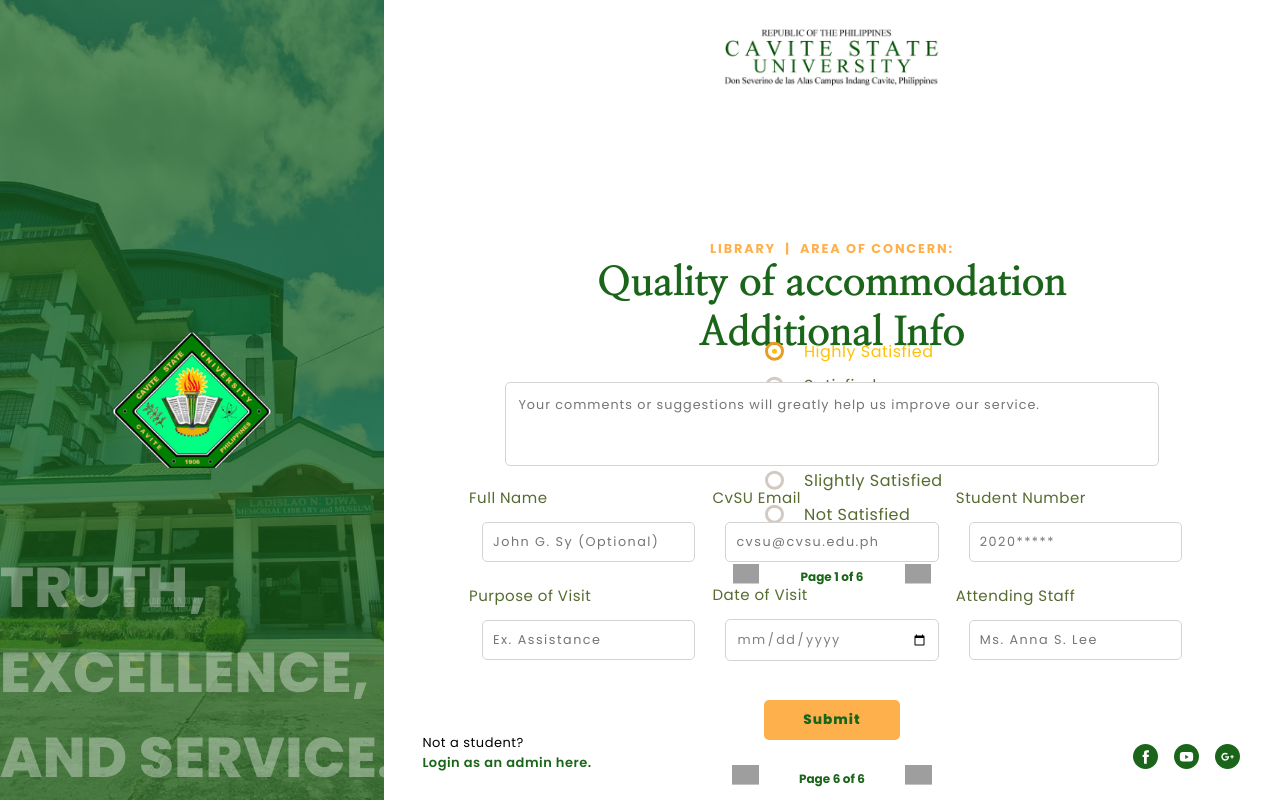
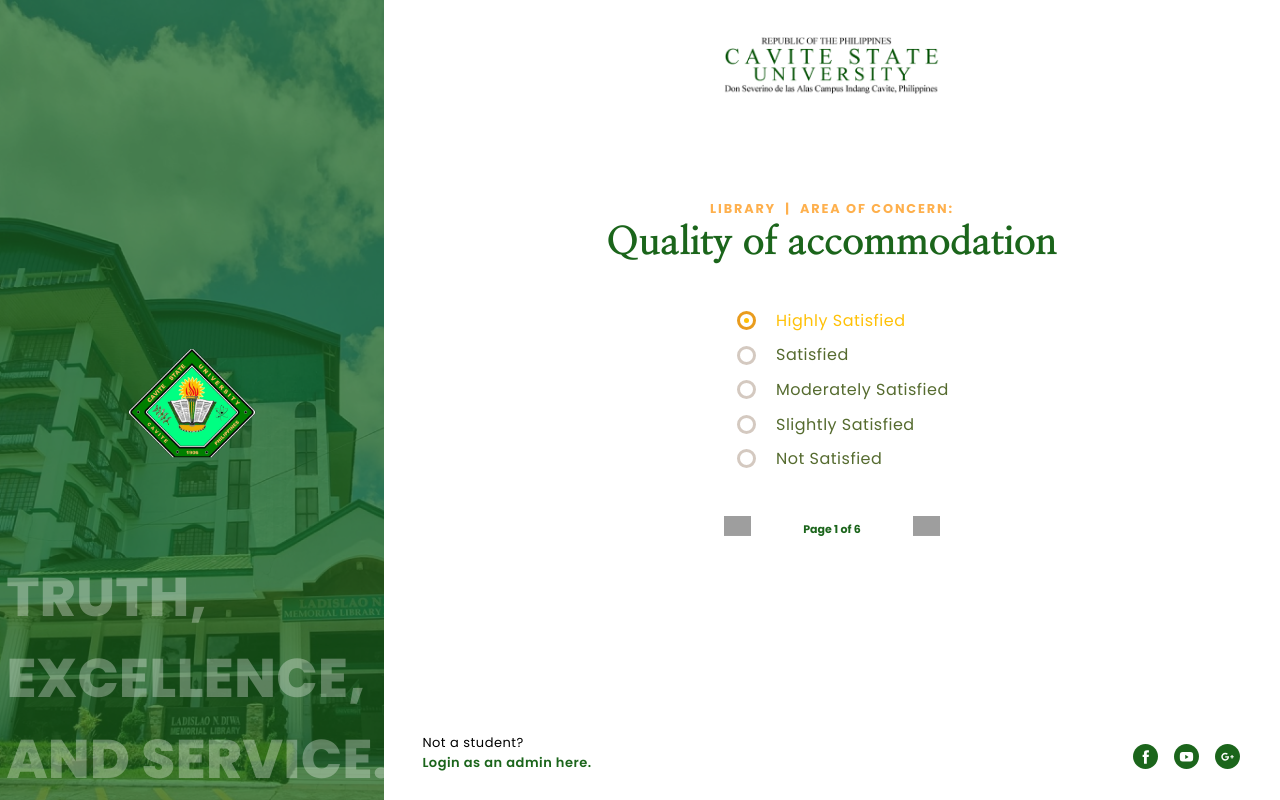
Before and after one commit to angelydy/cvsu-feedback-form, a PHP site: page /fb_library/index.html in a window 1280 px wide. Run offline with PHP 8.4, Linux system fonts and the light colour scheme; grey boxes are pictures that could not be loaded.

Commit message:
adds stylesheet and changed update page ui

```diff
--- a/fb_library/admin/index.php
+++ b/fb_library/admin/index.php
@@ -4,6 +4,7 @@
 <head>
   <meta http-equiv="Cache-control" content="no-cache">
   <meta http-equiv="X-UA-Compatible" content="IE=edge">
+  <meta name="viewport" content="width=device-width, initial-scale=1">
   <meta charset="UTF-8">
   <title>CvSU Online Feedback - Library Admin Login</title>
   <script src="https://cdnjs.cloudflare.com/ajax/libs/modernizr/2.8.3/modernizr.min.js" type="text/javascript"></script>
@@ -19,7 +20,7 @@
   </div>
   <div class="log-form">
 
-    <h2><a href="/"><img src="images/logo.png" alt="" class="index-logo"></a>&nbsp Login to your account</h2>
+    <h2><a href="/fb_system"><img src="images/logo.png" alt="" class="index-logo"></a>&nbsp Login to your account</h2>
     <form action="checklogin.php" method="POST">
       <input type="email" title="Input admin email." placeholder="Admin Email" name="email" autocomplete="off" />
       <input type="password" title="Input admin password." placeholder="Password" name="password" autocomplete="off" />
--- a/fb_library/css/libraryFeedbackForm.css
+++ b/fb_library/css/libraryFeedbackForm.css
@@ -1,10 +1,125 @@
 @import url("https://fonts.googleapis.com/css2?family=Poppins:wght@200;300;400;500;600;700;800;900&display=swap");
 @import url("https://fonts.googleapis.com/css2?family=Nanum+Myeongjo:wght@800&display=swap");
+
 body {
   margin: 0;
   padding: 0;
-  font-family: 'Poppins', sans-serif;
+  font-family: 'Poppins', 'Segoe UI', 'Helvetica', sans-serif;
+  position: relative;
+  /* Modal Content */
+  /* The Close Button */
+  /* Firefox */
 }
+
+body .modal {
+  display: none;
+  /* hidden by default */
+  position: fixed;
+  /* stay in place */
+  z-index: 1;
+  /* sit on top */
+  width: 100%;
+  /* full width */
+  height: 100%;
+  /* full height */
+  background-color: rgba(0, 0, 0, 0.4);
+  /* black w/ opacity */
+}
+
+body .modal-content {
+  background-color: #fefefe;
+  margin: auto;
+  border: 1px solid #888;
+  width: 25em;
+  height: 13em;
+  border-radius: 8px;
+  position: absolute;
+  top: 50%;
+  left: 50%;
+  -webkit-transform: translate(-50%, -50%);
+          transform: translate(-50%, -50%);
+}
+
+body .modal-content .green-rectangle {
+  border-top-left-radius: 8px;
+  border-top-right-radius: 8px;
+  background-color: #1B651B;
+  width: 100%;
+  height: 3em;
+}
+
+body .modal-content p {
+  padding-top: 1em;
+  text-align: center;
+  font-family: 'NanumMyeongjo', serif;
+  font-weight: bold;
+}
+
+body .modal-content .modal-btns {
+  margin: auto;
+  width: 10em;
+  display: -webkit-box;
+  display: -ms-flexbox;
+  display: flex;
+  padding-top: 2em;
+}
+
+body .modal-content .modal-btns button {
+  width: 5em;
+  height: 2.5em;
+  border-radius: 8px;
+  font-weight: 700;
+  font-size: 0.8em;
+  color: black;
+  text-align: center;
+  margin: 0 0.5em;
+  font-family: 'NanumMyeongjo', serif;
+  background-color: white;
+  border-color: #E1E1E1;
+  border-width: 2px;
+  border-style: solid;
+  cursor: pointer;
+}
+
+body .modal-content .modal-btns button:hover {
+  background-color: #1B651B;
+  color: white;
+}
+
+body .close {
+  color: #1B651B;
+  float: right;
+  font-size: 28px;
+  font-weight: bold;
+}
+
+body .close:hover,
+body .close:focus {
+  color: #000;
+  text-decoration: none;
+  cursor: pointer;
+}
+
+body textarea, body input {
+  resize: none;
+  outline: none;
+}
+
+body textarea:focus, body input:focus {
+  outline: none;
+}
+
+body input::-webkit-outer-spin-button,
+body input::-webkit-inner-spin-button {
+  -webkit-appearance: none;
+  margin: 0;
+}
+
+body input[type=number] {
+  -moz-appearance: textfield;
+  appearance: textfield;
+}
+
 
 body .body-container {
   display: -webkit-box;
@@ -13,25 +128,29 @@
 }
 
 body .body-container .left-div {
-  height: 100%;
+  height: 120vh;
   width: 30%;
   background-image: url(assets/cvsu-lib.png);
-  position: relative;
+  position: fixed;
   background-repeat: no-repeat;
   background-size: cover;
 }
 
 body .body-container .left-div .cvsu-logo {
-  width: 10em;
+  width: 8em;
   position: absolute;
-  top: 50%;
+  top: 42%;
   left: 50%;
   -webkit-transform: translate(-50%, -50%);
           transform: translate(-50%, -50%);
 }
 
+body .body-container .left-div .cvsu-logo:hover {
+ opacity: 0.7;
+}
+
 body .body-container .left-div .green-overlay {
-  height: 100vh;
+  height: 120vh;
   width: 100%;
   background: #1B651BB2;
 }
@@ -39,23 +158,25 @@
 body .body-container .left-div .cvsu-tagline {
   font-weight: 800;
   color: #FFFFFFB2;
-  opacity: 50%;
-  font-size: 3.5em;
+  opacity: 45%;
+  font-size: 3.4em;
   position: fixed;
-  bottom: 0;
-  left: 0;
+  bottom: 0%;
+  left: .5%;
 }
 
 body .body-container .right-div {
   height: 100vh;
   position: relative;
   width: 70%;
+  left: 30%;
+  padding: 0;
 }
 
 body .body-container .right-div .cvsu-logo02 {
   width: 15em;
   position: absolute;
-  top: 2%;
+  top: 3%;
   left: 50%;
   -webkit-transform: translate(-50%, 0%);
           transform: translate(-50%, 0%);
@@ -67,7 +188,7 @@
   letter-spacing: 0.145em;
   color: #FEB04D;
   text-align: center;
-  padding-top: 30vh;
+  padding-top: 25vh;
 }
 
 body .body-container .right-div form {
@@ -82,20 +203,20 @@
   font-weight: bold;
 }
 
-body .body-container .right-div form .page2, body .body-container .right-div form .page3, body .body-container .right-div form .page4, body .body-container .right-div form .page5 {
+body .body-container .right-div form .page2, body .body-container .right-div form .page3, body .body-container .right-div form .page4, body .body-container .right-div form .page5,  body .body-container .right-div form .page6 {
   display: none;
 }
 
 body .body-container .right-div form h1 {
   text-align: center;
   font-weight: 800;
-  font-size: 2.5em;
+  font-size: 2.4em;
   color: #1B651B;
   font-family: 'Nanum Myeongjo', serif;
 }
 
 body .body-container .right-div form .choices-container {
-  width: 15em;
+  width: 20em;
   position: absolute;
   left: 50%;
   -webkit-transform: translate(-50%, 10%);
@@ -106,7 +227,9 @@
   display: -webkit-box;
   display: -ms-flexbox;
   display: flex;
-  margin-top: 2em;
+  margin-top: 5vh;
+  padding-bottom: 15vh;
+
 }
 
 body .body-container .right-div form .choices-container .page-nav .forward {
@@ -120,6 +243,10 @@
   cursor: pointer;
 }
 
+body .body-container .right-div form .choices-container .page-nav .forward:hover {
+  transform: scale(1.3);
+}
+
 body .body-container .right-div form .choices-container .page-nav .backward {
   border: none;
   background-color: transparent;
@@ -131,10 +258,15 @@
   cursor: pointer;
 }
 
+body .body-container .right-div form .choices-container .page-nav .backward:hover {
+  transform: scale(1.3);
+}
+
 body .body-container .right-div form .choices-container .page-nav .pageNum {
-  font-size: 12px;
-  margin: auto;
+  font-size: 11px;
+  margin: auto 0 auto 0;
   font-weight: bold;
+  font-family: 'Poppins', 'Segoe UI', sans-serif;
 }
 
 body .body-container .right-div form .choices-container .page-nav button {
@@ -159,5 +291,6 @@
 body .body-container .right-div .socialIcons img:hover {
   opacity: 0.5;
   cursor: pointer;
+  transform: scale(1.2);
 }
 /*# sourceMappingURL=libraryFeedbackForm.css.map */
--- a/fb_library/css/style.css
+++ b/fb_library/css/style.css
@@ -165,7 +165,7 @@
   color: #FFC107;
 }
 
-.agile_form input[type="submit"] {
+.agile_form input[type="button"] {
 	width:10em;
 	min-width: 10em;
     outline: none;
@@ -181,7 +181,7 @@
 	transition: 0.25s ease-in-out all;
 }
 
-.agile_form input[type="submit"]:hover{
+.agile_form input[type="button"]:hover{
 	color: #fff;
 	background: #1B651B;
 }
--- a/fb_library/index.html
+++ b/fb_library/index.html
@@ -12,12 +12,12 @@
 <link rel="shortcut icon" href="assets/cvsu-logo.png" type="image/x-icon">
 </head>
 
-<body style="overflow-y: scroll;">
+<body style="overflow-y: scroll; overflow-x: hidden;">
 
-  <div class="modal" id="myModal" hidden>
+  <div class="modal" id="myModal">
     <div class="modal-content">
       <div class="green-rectangle"></div>
-      <p>Are you sure you want to <br> submit this form?</p>
+      <p>Are you sure you that want to <br> submit this form?</p>
       <div class="modal-btns">
         <button class="modal-button" id="yes-button" onclick="yesBtnClick()">Yes</button>
         <button class="modal-button" id="no-button" onclick="noBtnClick()">No</button>
@@ -246,17 +246,17 @@
                 <center>
                   <div style="display: inline-block; align-items: left;">
                       <p style="text-align: left; font-size: 15px;"> Full Name <br>
-                        <input type="text" placeholder="John G. Sy (Optional)" name="name" />
+                        <input type="text" placeholder="John G. Sy (Optional)" name="name" autocomplete="off"/>
                       </p>
                   </div>
                   <div style="display: inline-block;">
                       <p style="text-align: left; font-size: 15px;"> CvSU Email <br>
-                          <input type="email" placeholder="cvsu@cvsu.edu.ph" name="email" required />
+                          <input type="email" placeholder="cvsu@cvsu.edu.ph" name="email" id="email" autocomplete="off" required />
                       </p>
                   </div>
                   <div style="display: inline-block;">
                       <p style="text-align: left; font-size: 15px;"> Student Number <br>
-                          <input type="text" maxlength="9" minlength="9" placeholder="2020*****" name="stu_num" class="input-for-stunum" required />
+                          <input type="text" maxlength="9" minlength="9" placeholder="2020*****" name="stu_num" class="input-for-stunum" id="stu_num" autocomplete="off" required />
                       </p>
                   </div>
                 </center>
@@ -266,24 +266,24 @@
                 <center>
                   <div style="display: inline-block;">
                       <p style="text-align: left; font-size: 15px;"> Purpose of Visit <br>
-                          <input type="text" placeholder="Ex. Assistance" name="purpose_of_visit" />
+                          <input type="text" placeholder="Ex. Assistance" name="purpose_of_visit" autocomplete="off"/>
                       </p>
                   </div>
                   <div style="display: inline-block;">
                       <p style="text-align: left; font-size: 15px;"> Date of Visit <br>
-                          <input type="date" name="date_of_visit" required />
+                          <input type="date" name="date_of_visit" id="date" autocomplete="off" required/>
                       </p>
                   </div>
                   <div style="display: inline-block;">
                       <p style="text-align: left; font-size: 15px;"> Attending Staff <br>
-                          <input type="text" placeholder="Ms. Anna S. Lee" name="attending_staff" />
+                          <input type="text" placeholder="Ms. Anna S. Lee" name="attending_staff" autocomplete="off"/>
                       </p>
                   </div>
                 </center>
               </li>
               <li style="padding-top: 1.5vh;">
                 <center>
-                  <input type="submit" value="Submit"/>
+                  <input type="button" value="Submit" onclick="submitBtnClick()" />
                 </center>
               </li>
             </ul>
@@ -293,7 +293,7 @@
                 <div class="pageNum">
                   Page 6 of 6
                 </div>
-                <button type="button" onclick="none" class="forward" id="submit-button" style="background-image: url(assets/Forward.svg);"></button>
+                <button type="button" onclick="submitBtnClick()" class="forward" id="submit-button" style="background-image: url(assets/Forward.svg);"></button>
               </div>
             </div>
           </div>
--- a/fb_library/index.js
+++ b/fb_library/index.js
@@ -3,9 +3,10 @@
   // Show the modal only if the user answered the the email and number inputs
   var emailInput = document.getElementById("email").value;
   var numberInput = document.getElementById("stu_num").value;
-  if (emailInput == "" || numberInput == "") {
+  var dateInput = document.getElementById("date").value;
+  if (emailInput == "" || numberInput == "" || dateInput == "") {
     //alert answer all required questions
-    alert("Please answer all required questions");
+    alert("Please answer all required questions.");
   } else {
     document.getElementById("myModal").style.display = "block";
     //blur the background
--- a/index.html
+++ b/index.html
@@ -10,7 +10,7 @@
   <link rel="shortcut icon" href="assets/cvsu-logo.png" type="image/x-icon">
   <script src="index.js" defer></script>
 </head>
-<body>
+<body style="overflow-x: hidden;">
   <button class="arrow" onclick="topFunction()" id="myBtn" title="Go to top">
     <b> ↑ </b>
   </button>
```
Also changed, not shown: css/index.css (+47 -10 lines), fb_library/admin/css/adminstyle.css (+7 -5 lines), fb_library/admin/mainpage.php (+19 -4 lines), fb_library/admin/update-feedback.php (+14 -10 lines), 1 other file.
